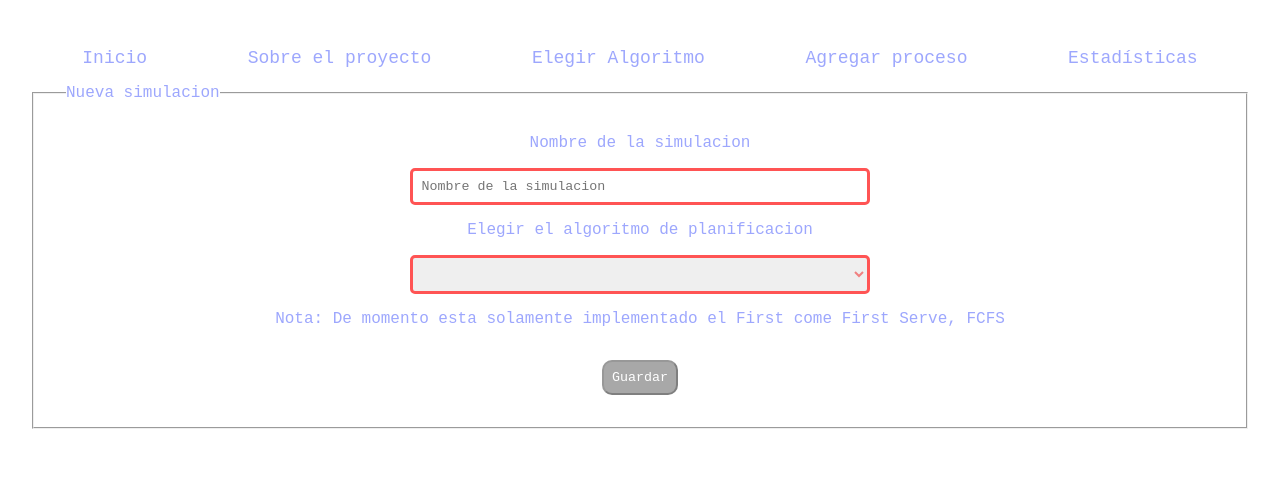
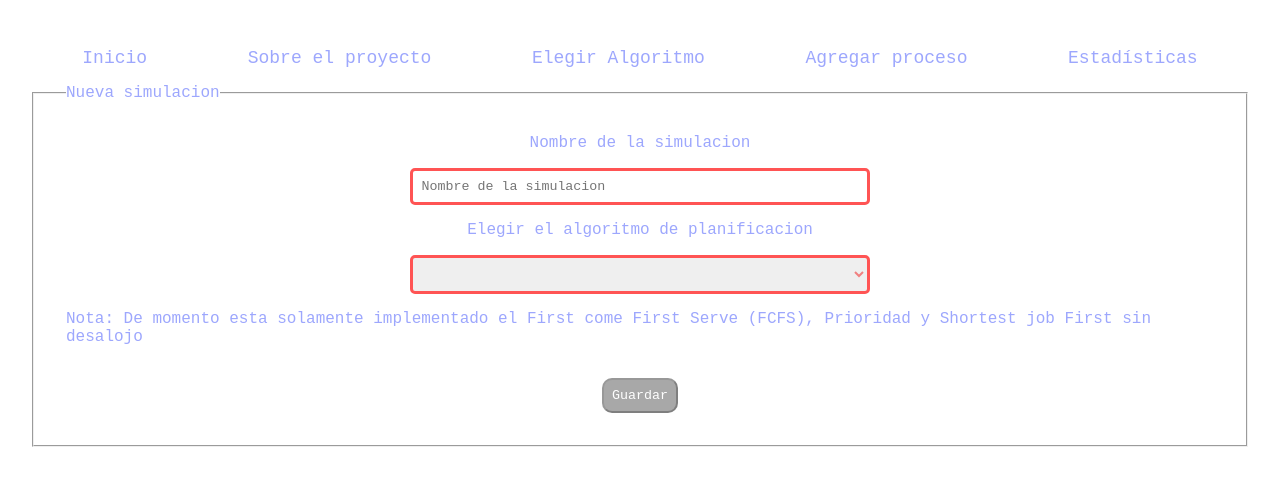
Before and after one commit to ClariflaroCode/angular_project, an Angular app: page /algoritmo in a window 1280 px wide. Shown: the top 486 px of the page. Built offline with nearby package versions, Linux system fonts and the light colour scheme.

Commit message:
actualiza readme y notita del formulario porque ya hay dos algoritmos de planificación más implementados

```diff
--- a/src/app/algorithm-form-component/algorithm-form-component.html
+++ b/src/app/algorithm-form-component/algorithm-form-component.html
@@ -15,7 +15,7 @@
       <option value="shortest_job_first">Shortest Job First sin desalojo</option>
       <option value="shortest_job_first_preemptive">Shortest Job First con desalojo</option>
     </select>
-    <p>Nota: De momento esta solamente implementado el First come First Serve, FCFS</p>
+    <p>Nota: De momento esta solamente implementado el First come First Serve (FCFS), Prioridad y Shortest job First sin desalojo</p>
 
     <div id="opciones-extra">
 
```
Also changed, not shown: 1 other file (tests, documents, lock files or other folders).
